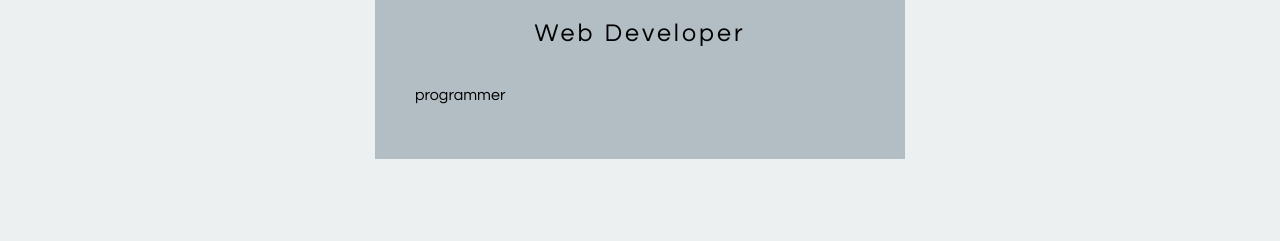
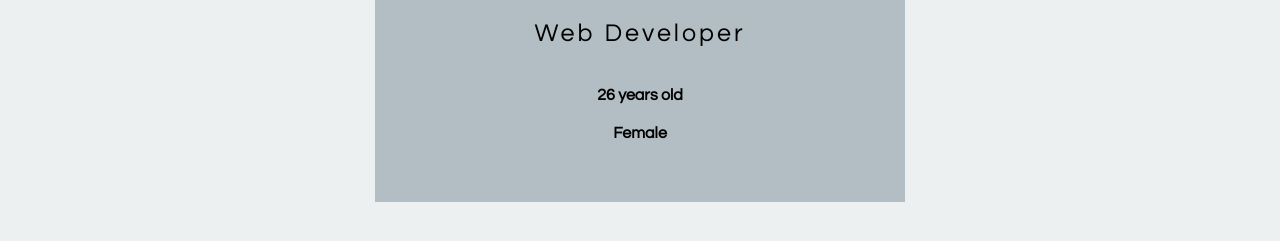
Before and after one commit to jezzylopez/Web-Prog, a plain HTML site: page index.html in a window 1280 px wide. Shown: the part 443-684 px from the top of the page. Drawn offline with Linux system fonts and the light colour scheme.

Commit message:
Update index.html

```diff
--- a/index.html
+++ b/index.html
@@ -17,9 +17,8 @@
 			<img src="jess.jpg" class="box-img">
 			<h1>Jessica Lopez</h1>
 			<h5>Web Developer</h5>
-			<p>
-				programmer
-			</p>
+			<h4>26 years old</h4>
+			<h4>Female</h4>
 		</div>
 	</body>
 </html>
```
